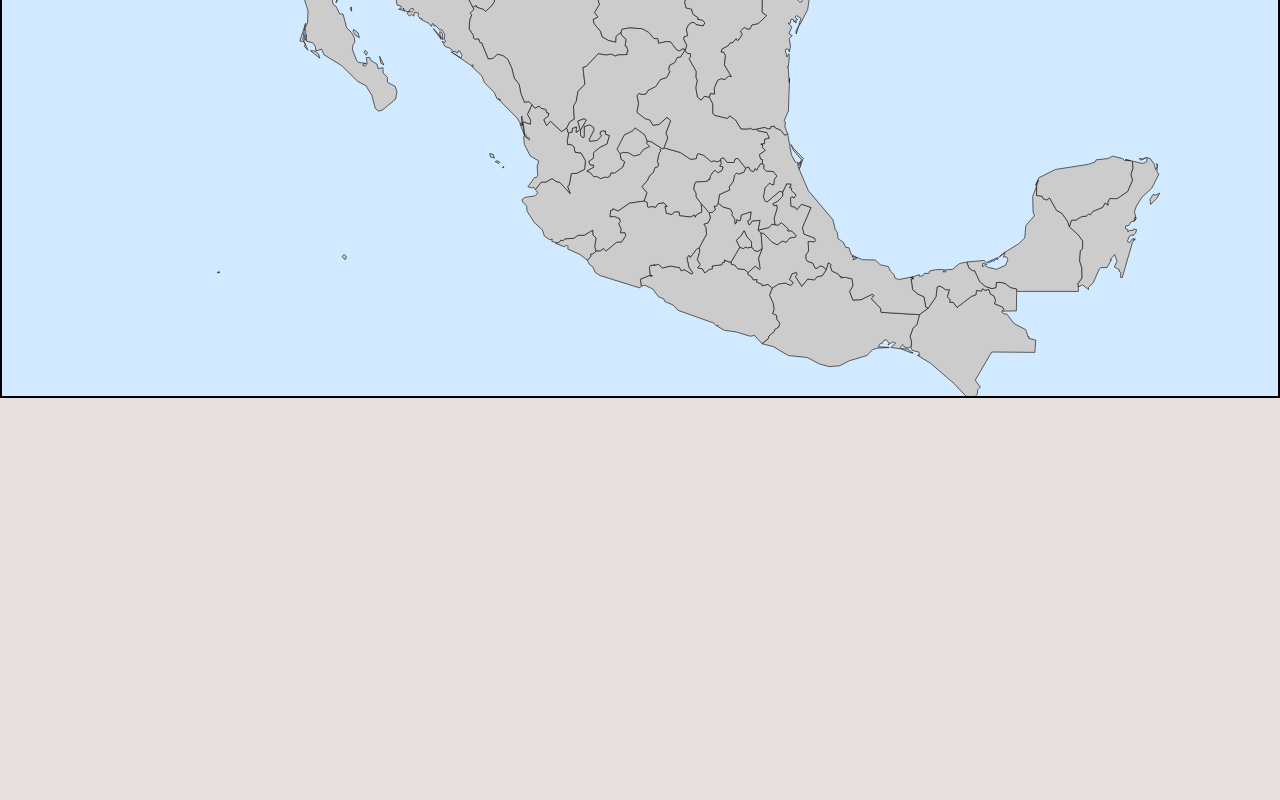
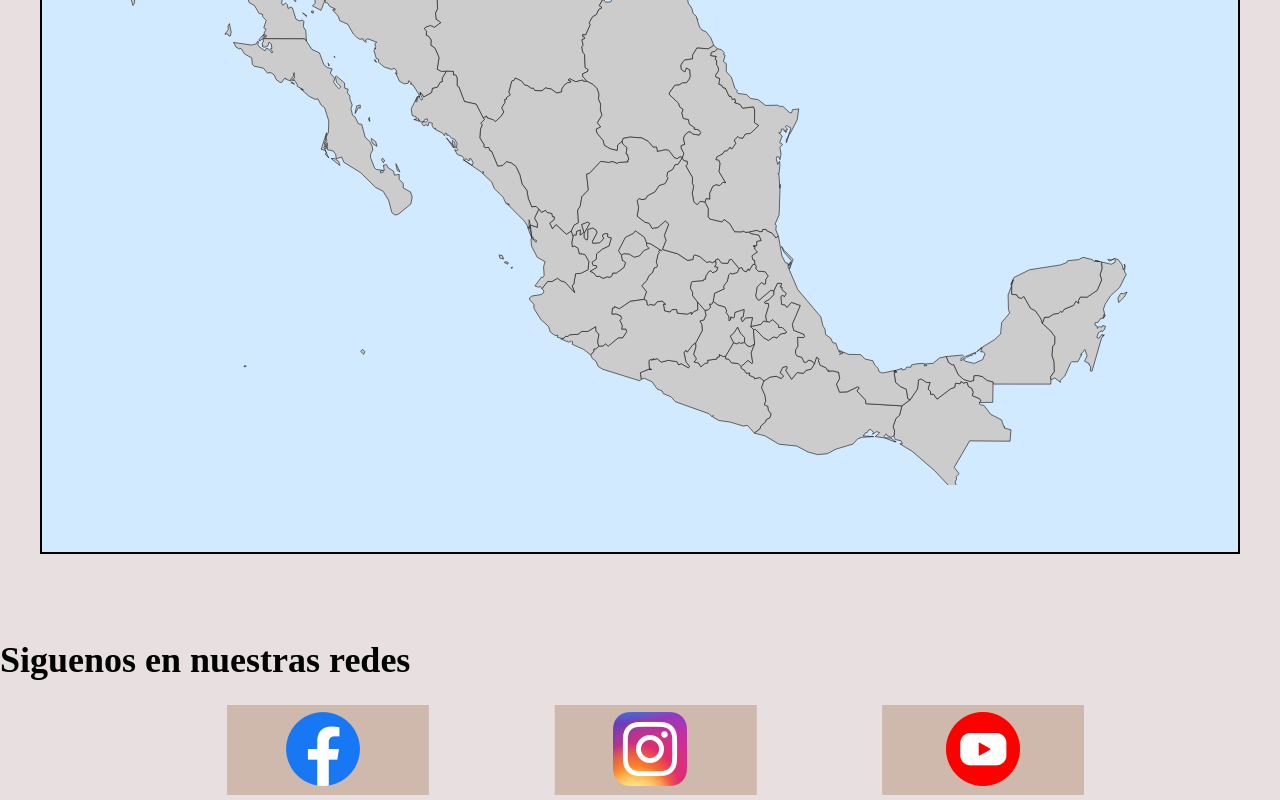
Before and after one commit to victorgg10/ch22obsidiana, a website: page index.html in a window 1280 px wide. Shown: the part 344-1144 px from the top of the page. Before the commit the page ends 800 px from the top, so only its background shows below. Drawn offline with nearby package versions, Linux system fonts and the light colour scheme; files whose address does not match are found by name; a web font is replaced by a local one.

Commit message:
Update index.html

```diff
--- a/index.html
+++ b/index.html
@@ -13,7 +13,7 @@
     <link rel="stylesheet" type="text/css" href="./css/principal.css">
     <title>OBSIDIANA</title>
 </head>
-<body onresize="resizeIframe(document.querySelector('#adjusIframe'))">
+<body>
 
 
     <!-- nav bar  <3-->
@@ -79,48 +79,54 @@
                             <a href="./pages/contacto.html" class="parteF">Contacto</a>
                           </li>
 
-                          <li>
-                            <a href="./pages/login.html" class="parteF">Login</a>
-                          </li>
-
 
                     </ul>
                   </nav>
                 </div>
               </section>
         </header>
-
-
-
- <!--Carrusel-->
-
-
+    <br>
     <!--Mapa-->
     <style>
         iframe {
     display: block;
     margin: 0 auto;
     border: 2px solid black;
+    width: 1200px;
+    height: 700px;
   }
     </style>
 
+<center><h2>Navega por el mapa para descubrir el mineral más representativo de cada estado, y presiona sobre ellos para más información</h2></center>
+    <iframe src="./mapa-minerales-rocas/index.html" width="1200" height="1500" ></iframe>
+
+<br><br><br>
 
 
-  <iframe id="adjusIframe" frameborder="0" src="./mapa-minerales-rocas/index.html" width="100%"  onload="resizeIframe(this)"  scrolling="no" ></iframe>
+<!--Logos de redes sociales-->
+    <div class="container-redes">
+
+      <h1>Siguenos en nuestras redes</h1>
+      <div class="logos" style="display: flex; justify-content: center; gap: 10%;
+      padding-left: 30px">
+
+           <div class="facebook">
+           <a href="https://www.facebook.com/"><img src="./images/contacto/logoface.png" alt=""  ></a>
+
+           </div>
+
+           <div class="instagram">
+           <a href="https://www.instagram.com/"><img src="./images/contacto/instagramlogo.png" alt=""></a>
+           </div>
+
+           <div  class="youtube">
+           <a href="https://www.youtube.com/"><img src="./images/contacto/youtubelogo.png" > </a>
+           </div>
+
+       </div>
+   </div>
 
 
-   <script>
-
-    function resizeIframe(obj) {
-
-      obj.style.height = obj.contentWindow.document.documentElement.scrollHeight + 'px';
-     //console.log(obj.style.height)
-     obj.style.height = obj.contentWindow.document.documentElement.scrollHeight + 'px';
-    }
-
-
-
-  </script>
     <script src="https://ajax.googleapis.com/ajax/libs/jquery/3.6.1/jquery.min.js"></script>
       <script src="./js/bar.js"></script>
 </body>
```
